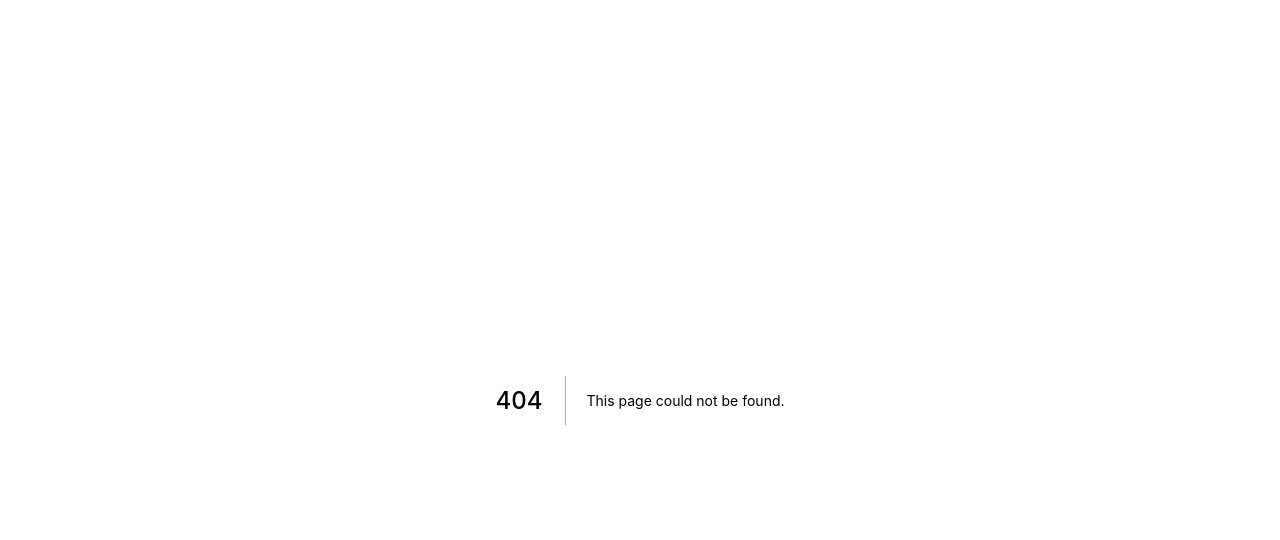
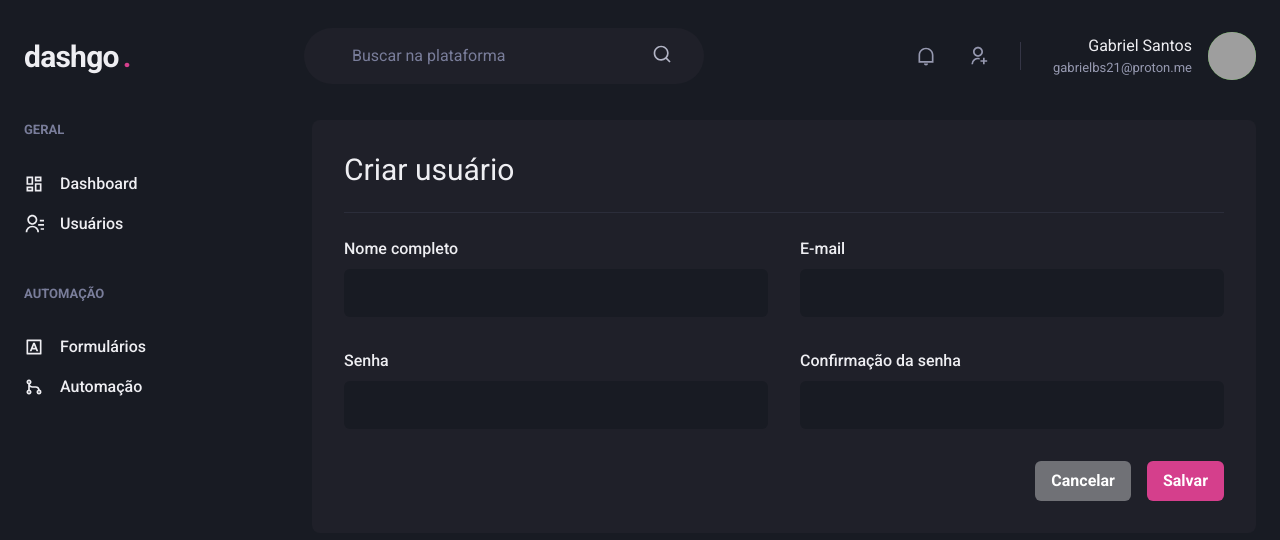
Before and after one commit to gabrielbs21/dashgo, a Next.js app: page /users/create in a window 1280 px wide. Before the commit this address had no page. Shown: the top 540 px of the page. Built offline with nearby package versions, Linux system fonts and the light colour scheme; grey boxes are pictures that could not be loaded.

Commit message:
create user page created

```diff
--- a/src/components/Sidebar.tsx
+++ b/src/components/Sidebar.tsx
@@ -15,14 +15,14 @@
             GERAL
           </Text>
           <Stack spacing="4" mt="8" align="stretch">
-            <Link display="flex" alignItems="center">
+            <Link href="/dashboard" display="flex" alignItems="center">
               <Icon as={RiDashboardLine} fontSize="20" />
               <Text ml="4" fontWeight="medium">
                 Dashboard
               </Text>
             </Link>
 
-            <Link display="flex" alignItems="center">
+            <Link href="/users" display="flex" alignItems="center">
               <Icon as={RiContactsLine} fontSize="20" />
               <Text ml="4" fontWeight="medium">
                 Usuários
--- /dev/null
+++ b/src/pages/users/create.tsx
@@ -0,0 +1,56 @@
+import {
+  Box,
+  Button,
+  Divider,
+  Flex,
+  Heading,
+  HStack,
+  SimpleGrid,
+  VStack,
+} from "@chakra-ui/react";
+import { Input } from "../../components/Form/Input";
+
+import { Header } from "../../components/Header";
+import { Sidebar } from "../../components/Sidebar";
+
+export default function CreateUser() {
+  return (
+    <Box>
+      <Header />
+
+      <Flex w="100%" my="6" maxWidth={1480} mx="auto" px="6">
+        <Sidebar />
+
+        <Box flex="1" borderRadius={8} bg="gray.800" p="8">
+          <Heading size="lg" fontWeight="normal">
+            Criar usuário
+          </Heading>
+
+          <Divider my="6" borderColor="gray.700" />
+
+          <VStack spacing="8">
+            <SimpleGrid minChildWidth="240px" spacing="8" w="100%">
+              <Input name="name" label="Nome completo" />
+              <Input name="email" type="email" label="E-mail" />
+            </SimpleGrid>
+            <SimpleGrid minChildWidth="240px" spacing="8" w="100%">
+              <Input name="password" type="password" label="Senha" />
+              <Input
+                name="password_confirmation"
+                type="password"
+                label="Confirmação da senha"
+              />
+            </SimpleGrid>
+          </VStack>
+
+          <Flex mt="8" justify="flex-end">
+            <HStack spacing="4">
+              <Button colorScheme="whiteAlpha">Cancelar</Button>
+              <Button colorScheme="pink">Salvar</Button>
+            </HStack>
+          </Flex>
+        </Box>
+      </Flex>
+    </Box>
+  );
+}
```
